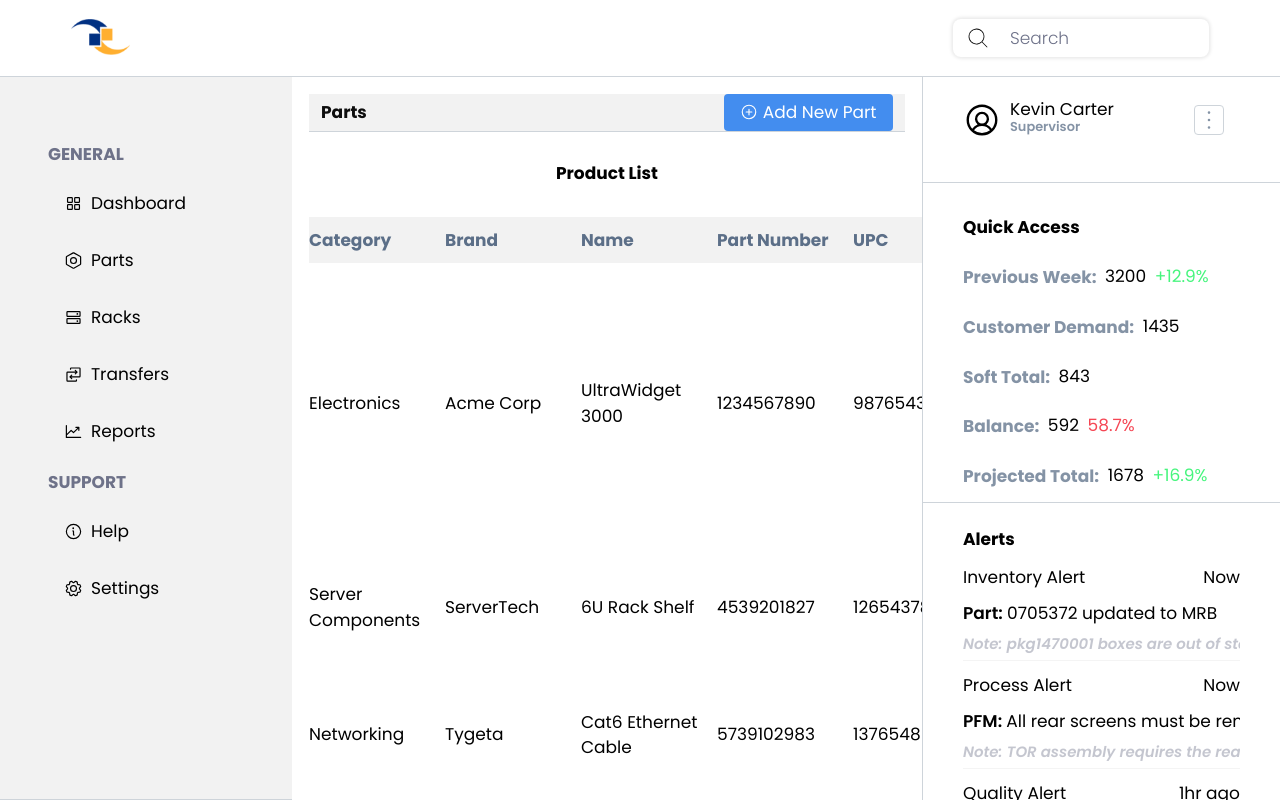
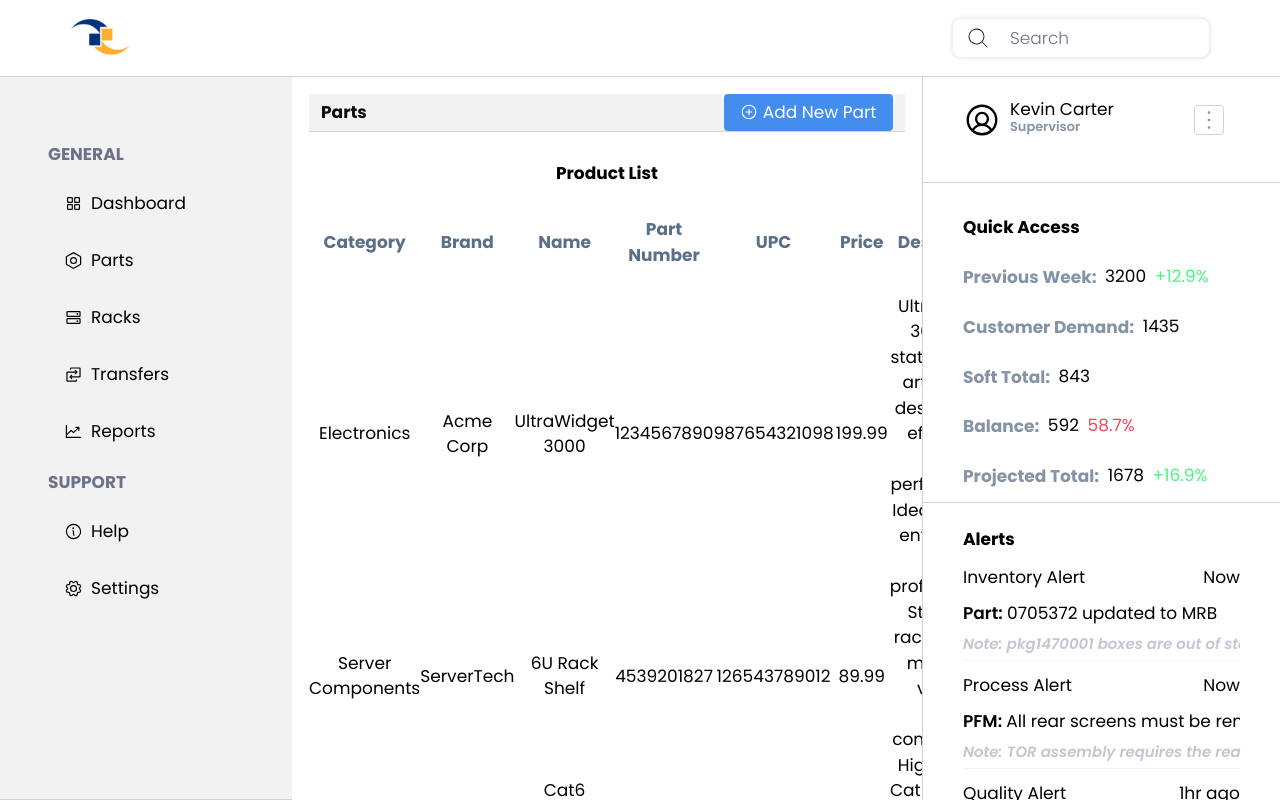
Before and after one commit to kvncrtr/vendex, a React (Create React App) app: page / in a window 1280 px wide. Built offline with nearby package versions, Linux system fonts and the light colour scheme.

Commit message:
replay table styles

```diff
--- a/src/components/molecules/Table.jsx
+++ b/src/components/molecules/Table.jsx
@@ -1,8 +1,8 @@
 import React from "react";
 
-const Table = ({data, className, headingCaseClassName, headingClassName}) => {
+const Table = ({data, className, headingCaseClassName, headingClassName, rowClassName}) => {
   const renderedRows = data.map((part) => (
-      <tr key={part.name}>
+      <tr className={rowClassName} key={part.name}>
         <td>{part.category}</td>
         <td>{part.brand}</td>
         <td>{part.name}</td>
--- a/src/components/pages/Parts.jsx
+++ b/src/components/pages/Parts.jsx
@@ -25,7 +25,9 @@ const Parts = () => {
       <Table
         className={"parts--table-case"}
         headingCaseClassName={"parts--heading-case"}
+        headRowClassName={"parts--row-head"}
         headingClassName={"parts--table-headings"}
+        rowClassName={"parts--row"}
         data={data}
       />
     </div>
--- a/src/style.css
+++ b/src/style.css
@@ -595,20 +595,13 @@ input[type="number"]::-webkit-outer-spin-button {
     padding: 0.705rem 0; }
   .parts--table-case {
     align-self: start;
-    table-layout: fixed;
     border-collapse: collapse;
     width: 100%;
+    text-align: center;
+    overflow: hidden;
     margin-top: 1.117rem; }
-  .parts--heading-case {
-    background-color: #F2F2F2;
-    height: 2.705rem; }
-  .parts--table-headings {
-    width: 8rem;
-    height: 2.235rem;
-    text-align: left;
-    overflow: hidden;
-    text-overflow: ellipsis;
-    white-space: nowrap; } }
+  .parts--row-head {
+    background-color: #F2F2F2; } }
 
 .menu--shell {
   position: absolute;
--- a/src/styles/components/pages/_parts.scss
+++ b/src/styles/components/pages/_parts.scss
@@ -45,25 +45,14 @@
 
    .parts--table-case {
       align-self: start;
-      table-layout: fixed;
       border-collapse: collapse;
       width: 100%;
+      text-align: center;
+      overflow: hidden;
       margin-top: 1.117rem;
    }
 
-   .parts--heading-case {
+   .parts--row-head {
       background-color: $achromatic-200;
-      height: 2.705rem;
    }
-
-   .parts--table-headings {
-      width: 8rem;
-      height: 2.235rem;
-      text-align: left;
-      overflow: hidden;
-      text-overflow: ellipsis;
-      white-space: nowrap;
-   }
-
-
 }
```
